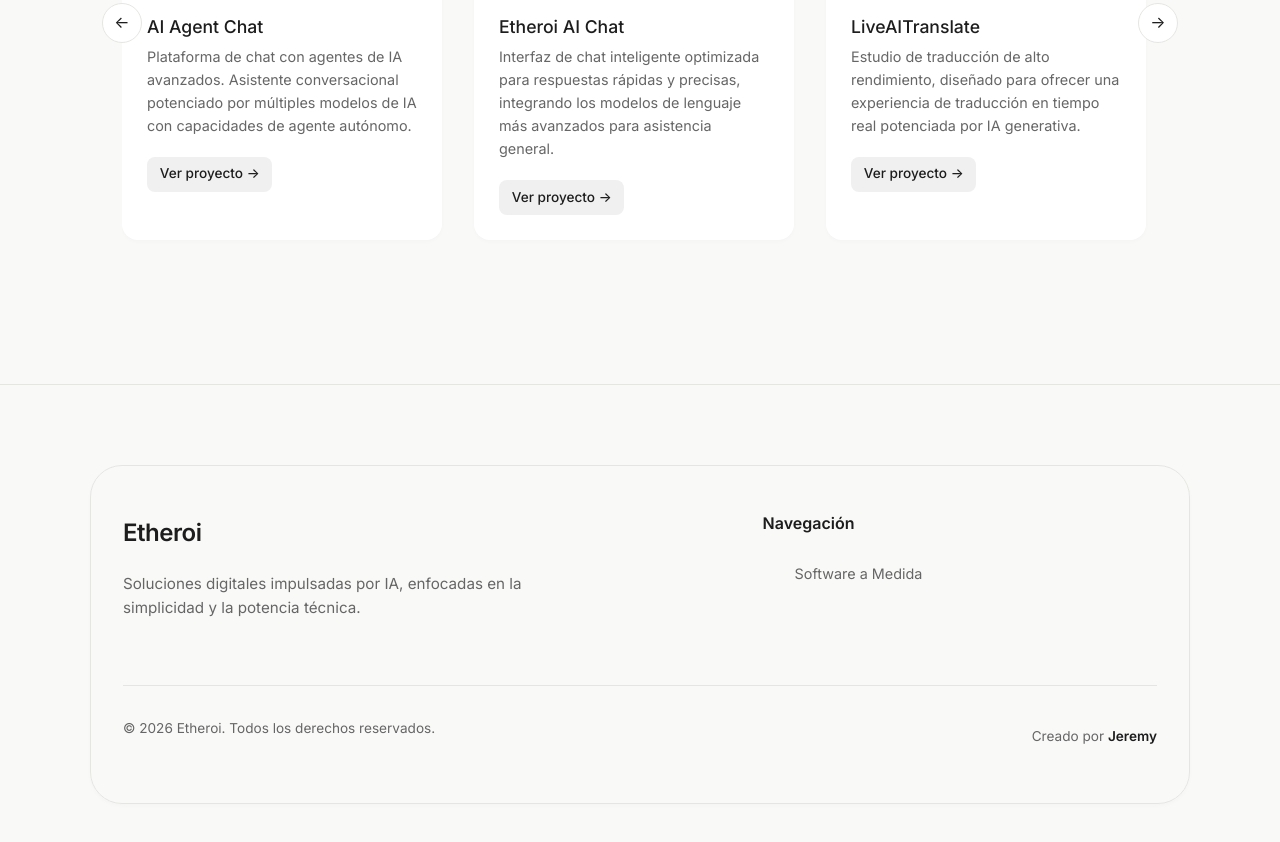
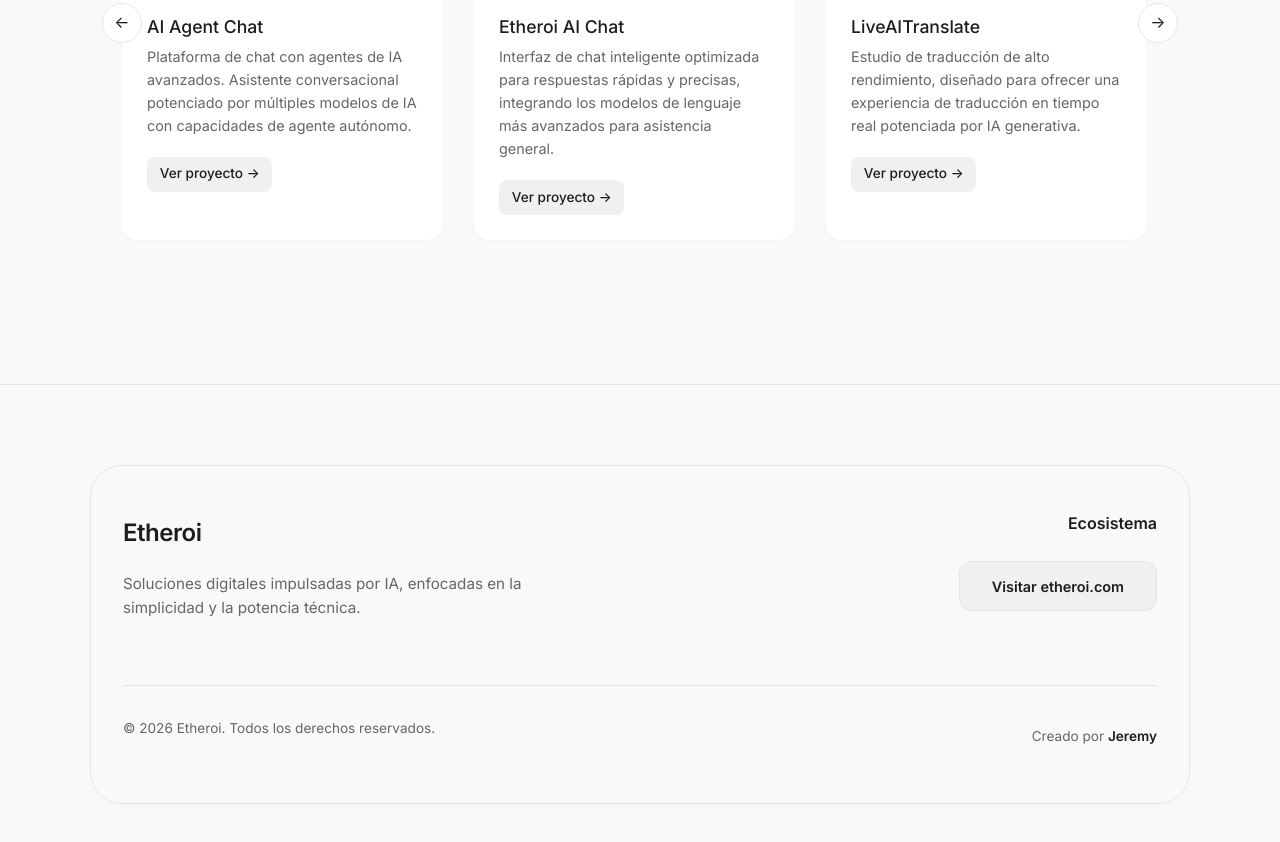
Before and after one commit to developerjeremylive/web-etheroi, a website: page index.html in a window 1280 px wide. Shown: the part 1353-2195 px from the top of the page. Drawn offline with nearby package versions, Linux system fonts and the light colour scheme; animation ran at ten frames a second.

Commit message:
agrego boton de footer

```diff
--- a/index.html
+++ b/index.html
@@ -204,11 +204,13 @@
                     <a class="footer-logo" href="#">Etheroi</a>
                     <p class="footer-about">Soluciones digitales impulsadas por IA, enfocadas en la simplicidad y la potencia técnica.</p>
                 </div>
-                <div class="footer-col links-col">
-                    <h4>Navegación</h4>
-                    <ul class="footer-links">
-                        <li><a href="#custom-software">Software a Medida</a></li>
-                    </ul>
+                <div class="footer-col etheroi-link-col">
+                    <h4>Ecosistema</h4>
+                    <a href="https://etheroi.com" class="futuristic-link">
+                        <span class="link-text">Visitar etheroi.com</span>
+                        <span class="link-glow"></span>
+                        <span class="link-border"></span>
+                    </a>
                 </div>
             </div>
             <div class="footer-bottom">
--- a/style.css
+++ b/style.css
@@ -1355,19 +1355,84 @@ header h1 {
     filter: brightness(1.1);
 }
 
+/* Futuristic Footer Link */
+.footer-col.etheroi-link-col {
+    display: flex;
+    flex-direction: column;
+    gap: 1.25rem;
+    align-items: flex-end;
+}
+
+.futuristic-link {
+    position: relative;
+    display: inline-flex;
+    align-items: center;
+    justify-content: center;
+    padding: 0.8rem 2rem;
+    color: var(--text-main);
+    text-decoration: none;
+    font-weight: 600;
+    font-size: 0.9rem;
+    border-radius: 12px;
+    background: var(--placeholder-bg);
+    border: 1px solid var(--border-color);
+    transition: all 0.4s cubic-bezier(0.23, 1, 0.32, 1);
+    overflow: hidden;
+    z-index: 1;
+}
+
+.link-text {
+    position: relative;
+    z-index: 2;
+    transition: all 0.3s ease;
+}
+
+.link-glow {
+    position: absolute;
+    top: 0;
+    left: 0;
+    width: 100%;
+    height: 100%;
+    background: radial-gradient(circle at center, var(--accent-color) 0%, transparent 70%);
+    opacity: 0;
+    transition: opacity 0.4s ease;
+    z-index: 0;
+    filter: blur(15px);
+}
+
+.link-border {
+    position: absolute;
+    top: 0;
+    left: -100%;
+    width: 100%;
+    height: 100%;
+    background: linear-gradient(90deg, transparent, var(--accent-color), transparent);
+    transition: none;
+    z-index: 1;
+}
+
+.futuristic-link:hover {
+    border-color: var(--accent-color);
+    box-shadow: 0 0 20px rgba(217, 119, 87, 0.3);
+    transform: translateY(-2px);
+    color: var(--accent-color);
+}
+
+.futuristic-link:hover .link-glow {
+    opacity: 0.4;
+}
+
+.futuristic-link:hover .link-border {
+    animation: borderSlide 1.5s infinite linear;
+}
+
+@keyframes borderSlide {
+    0% { left: -100%; }
+    100% { left: 100%; }
+}
+
 @media (max-width: 768px) {
-    .project-modal-content {
-        width: 95%;
-        height: 90vh;
-    }
-    .project-modal-sections {
-        grid-template-columns: 1fr;
-        gap: 2rem;
-    }
-    .project-modal-info {
-        padding: 2rem 1.5rem 3rem;
-    }
-    .project-modal-title {
-        font-size: 1.8rem;
+    .footer-col.etheroi-link-col {
+        align-items: center;
     }
 }
```
